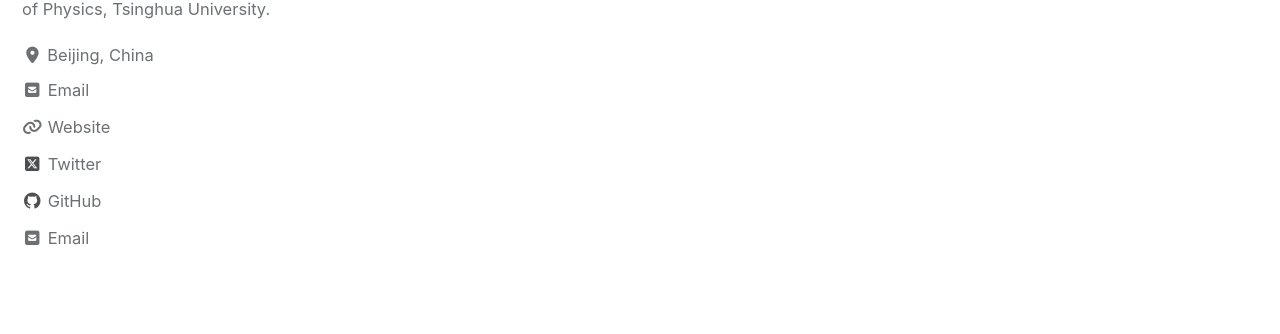
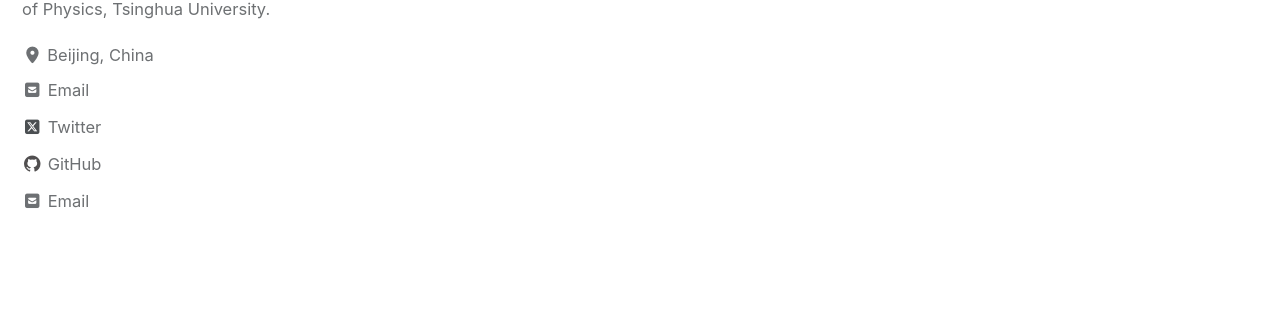
Before and after one commit to renrua52/renrua52.github.io, a Jekyll site: the page built from index.html, in a window 1280 px wide. Shown: the part 182-516 px from the top of the page. Built offline with Jekyll 4.4.1, drawn with Linux system fonts in a browser that asks for light colours; cached includes are drawn as plain includes; the list of posts is cut into pages by our own code.

```diff
--- a/_config.yml
+++ b/_config.yml
@@ -124,9 +124,6 @@ author:
     - label: "Email"
       icon: "fas fa-fw fa-square-envelope"
       url: "rzr23@mails.tsinghua.edu.cn"
-    - label: "Website"
-      icon: "fas fa-fw fa-link"
-      url: "https://renrua52.github.io/"
     - label: "Twitter"
       icon: "fab fa-fw fa-square-x-twitter"
       url: "https://x.com/JacobRen14"
```
Also changed, not shown: docs/_pages/home.md (+2 -0 lines).
